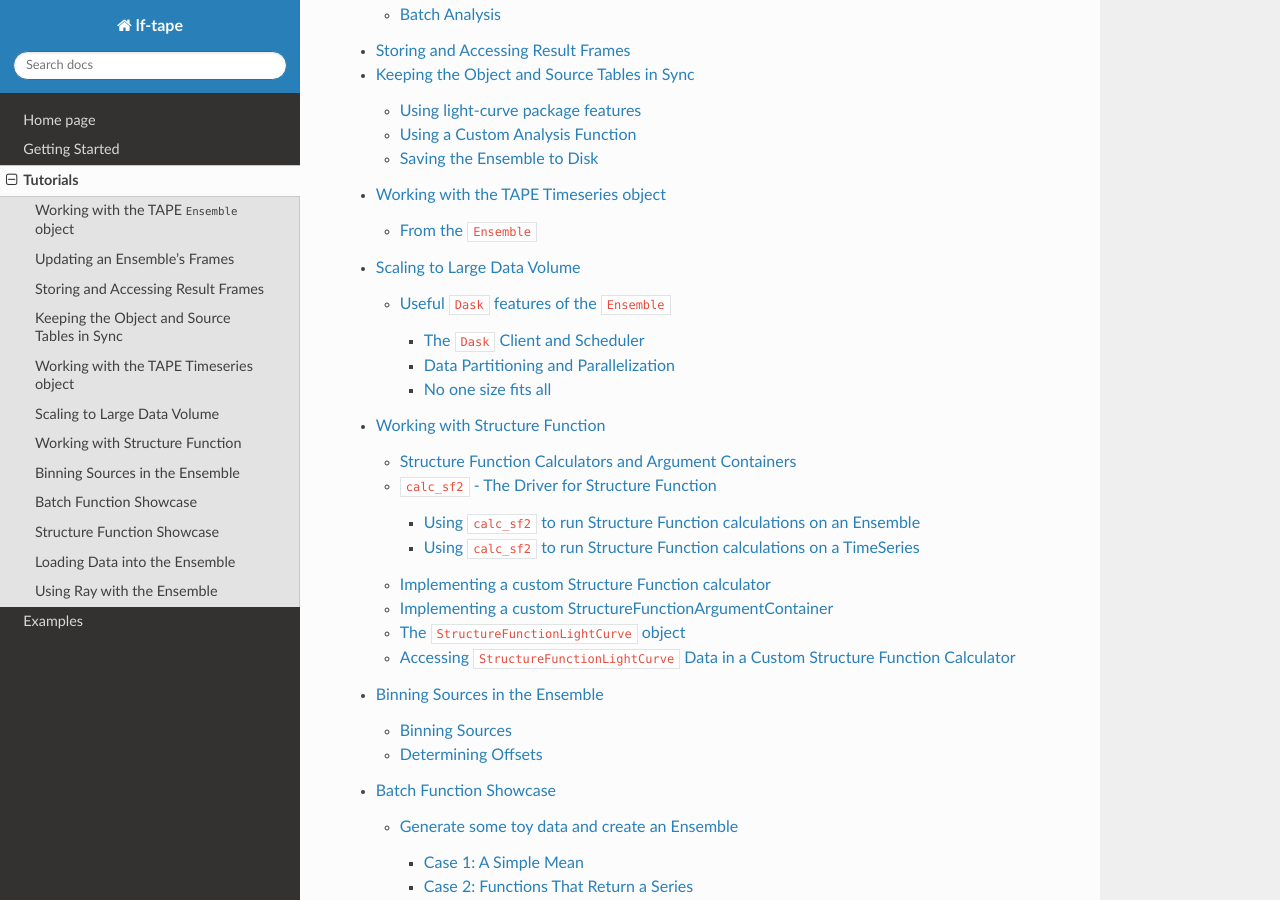
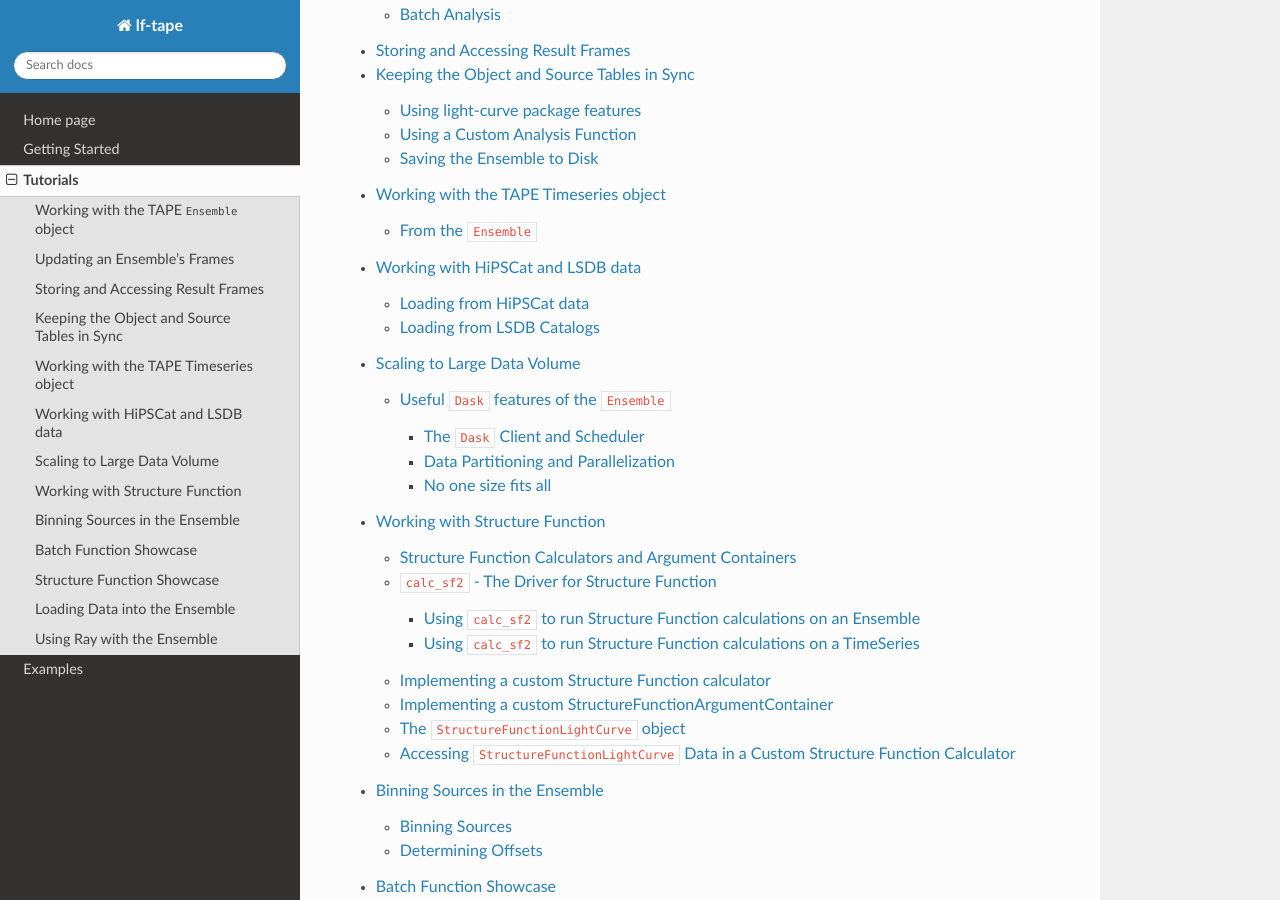
Before and after one commit to lincc-frameworks/tape, a Sphinx documentation site: the page built from docs/tutorials.rst, in a window 1280 px wide and 900 px high, scrolled down 542 px. Built offline with Sphinx 7.4.7 and the Read the Docs theme 2.0.0, drawn with Linux system fonts in a browser that asks for light colours; pages that are not in the unit, such as notebooks, are missing from menus; the version number could not be read and is left out.

Commit message:
add a tutorial notebook for TAPE+LSDB

```diff
--- a/docs/tutorials.rst
+++ b/docs/tutorials.rst
@@ -8,6 +8,7 @@ functionality.
 
     Working with the TAPE Ensemble object <tutorials/working_with_the_ensemble>
     Working with the TAPE Timeseries object <tutorials/working_with_the_timeseries>
+    Working with HiPSCat and LSDB data <tutorials/working_with_hipscat_and_lsdb>
     Scaling to Large Data Volume <tutorials/scaling_to_large_data>
     Working with Structure Function <tutorials/working_with_structure_function>
     Binning Sources in the Ensemble <tutorials/binning_slowly_changing_sources>
```
Also changed, not shown: docs/tutorials/working_with_hipscat_and_lsdb.ipynb (added).
